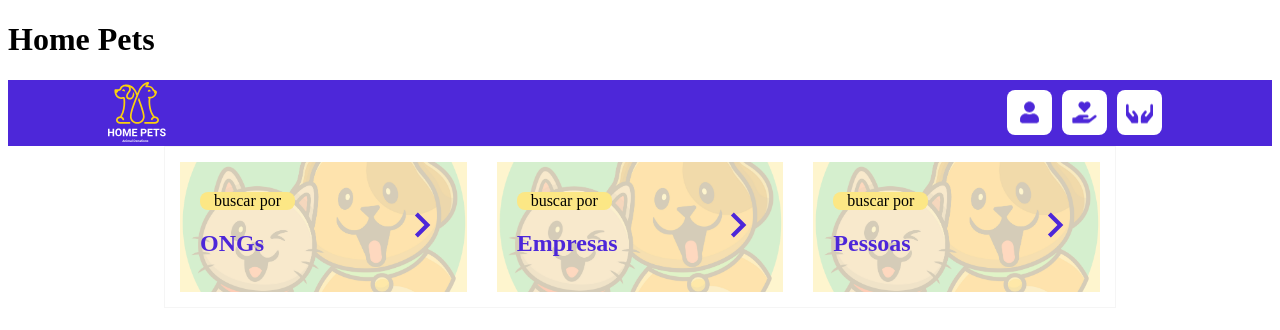
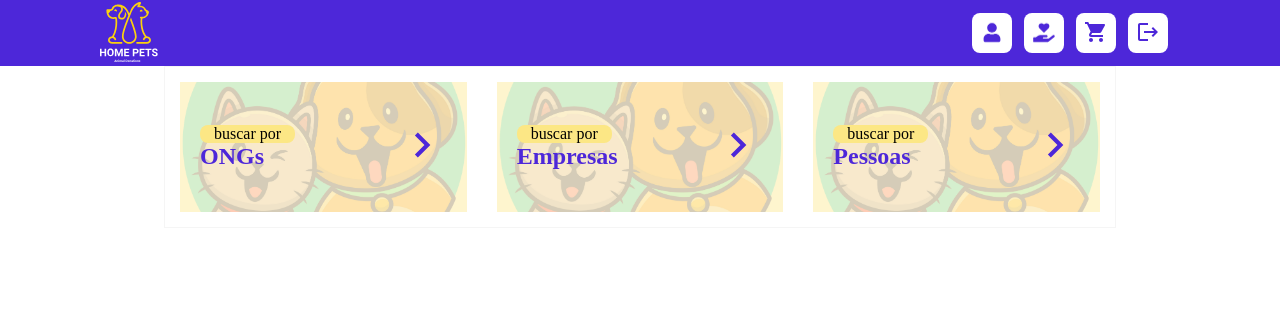
Before and after one commit to Christian-mf25/home-pets-capstone, a React (Create React App) app: page /home in a window 1280 px wide. Shown: the top 330 px of the page. Built offline with nearby package versions, Linux system fonts and the light colour scheme; sample sign-in values are in the browser's storage.

Commit message:
fix: style, inferior menu no at the bottom of the page

```diff
--- a/package.json
+++ b/package.json
@@ -3,11 +3,13 @@
   "version": "0.1.0",
   "private": true,
   "dependencies": {
-    "@emotion/react": "^11.5.0",
-    "@emotion/styled": "^11.3.0",
+    "@emotion/react": "^11.6.0",
+    "@emotion/styled": "^11.6.0",
     "@hookform/resolvers": "^2.8.3",
     "@material-ui/core": "^5.0.0-beta.5",
     "@material-ui/icons": "^4.11.2",
+    "@mui/icons-material": "^5.1.0",
+    "@mui/material": "^5.1.0",
     "@testing-library/jest-dom": "^5.11.4",
     "@testing-library/react": "^11.1.0",
     "@testing-library/user-event": "^12.1.10",
--- a/src/App.js
+++ b/src/App.js
@@ -1,10 +1,12 @@
 import { ToastContainer } from "react-toastify";
 import "react-toastify/dist/ReactToastify.css";
 import Routes from "./Routes";
+import { GlobalStyles } from "./Styles/global";
 
 function App() {
   return (
     <div>
+      <GlobalStyles />
       <ToastContainer
         position="top-right"
         autoClose={2500}
@@ -16,7 +18,7 @@ function App() {
         draggable
         pauseOnHover
       />
-      <h1>Home Pets</h1>
+      {/* <h1>Home Pets</h1> */}
       <Routes />
     </div>
   );
--- a/src/Components/InferiorMenuBar/index.jsx
+++ b/src/Components/InferiorMenuBar/index.jsx
@@ -1,18 +1,32 @@
 import { InferiorContainer } from "./styles";
 import PetRegisterForm from "../PetRegisterForm";
 import { useHistory } from "react-router";
+import ShoppingCartIcon from "@mui/icons-material/ShoppingCart";
+import LogoutIcon from "@mui/icons-material/Logout";
+import { useLogin } from "../../Providers/Login";
 
 const InferiorMenuBar = () => {
   const history = useHistory();
+  const { logOut } = useLogin();
+
   const handleClickProfile = () => {
     history.push("/profile");
+  };
+
+  const handleLogout = () => {
+    logOut();
   };
 
   return (
     <InferiorContainer>
       <button onClick={handleClickProfile} className="icone iconeUm"></button>
       <PetRegisterForm />
-      <button className="icone iconeTres"></button>
+      <button className="icone iconeTres">
+        <ShoppingCartIcon />
+      </button>
+      <button onClick={handleLogout} className="icone iconeTres">
+        <LogoutIcon />
+      </button>
     </InferiorContainer>
   );
 };
--- a/src/Components/InferiorMenuBar/styles.js
+++ b/src/Components/InferiorMenuBar/styles.js
@@ -8,7 +8,9 @@ export const InferiorContainer = styled.div`
   display: flex;
   justify-content: space-evenly;
   align-items: center;
+  position: fixed;
   bottom: 0;
+  width: 100%;
 
   div {
     height: 45px;
@@ -21,8 +23,8 @@ export const InferiorContainer = styled.div`
     background-position: center;
     background-color: transparent;
     border: none;
-    width: 45px;
-    height: 45px;
+    width: 35px;
+    height: 35px;
     border-radius: 8px;
   }
   .icone:hover {
@@ -35,7 +37,8 @@ export const InferiorContainer = styled.div`
   }
 
   .iconeTres {
-    background-image: url(${logo3});
+    background-color: #fff;
+    color: #4d27d9;
     margin-right: 10px;
   }
 
--- a/src/Components/PetRegisterForm/styles.js
+++ b/src/Components/PetRegisterForm/styles.js
@@ -10,9 +10,10 @@ export const StyledPetButton = styled.div`
     background-position: center;
     background-color: transparent;
     border: none;
-    width: 45px;
-    height: 45px;
+    width: 35px;
+    height: 35px;
     border-radius: 8px;
+    margin-top: 5px;
   }
 
   button:hover {
@@ -38,6 +39,8 @@ export const StyledDialog = styled(Dialog)`
       background-color: #4d27d9;
       padding-left: 12px;
       padding-right: 12px;
+      height: 40px;
+      align-items: center;
       color: #fff;
 
       button {
--- a/src/Components/SuperiorMenuBar/index.jsx
+++ b/src/Components/SuperiorMenuBar/index.jsx
@@ -1,8 +1,17 @@
 import { useHistory } from "react-router-dom";
 import PetRegisterForm from "../PetRegisterForm";
 import { SuperiorContainer } from "./styles";
+import MenuIcon from "@mui/icons-material/Menu";
+import * as React from "react";
+import Button from "@mui/material/Button";
+import Menu from "@mui/material/Menu";
+import { MenuItem } from "@material-ui/core";
+import ShoppingCartIcon from "@mui/icons-material/ShoppingCart";
+import LogoutIcon from "@mui/icons-material/Logout";
+import { useLogin } from "../../Providers/Login";
 
 const SuperiorMenuBar = () => {
+  const { logOut } = useLogin();
   const history = useHistory();
 
   const handleclickLogo = () => {
@@ -13,6 +22,10 @@ const SuperiorMenuBar = () => {
     history.push("/profile");
   };
 
+  const handleLogout = () => {
+    logOut();
+  };
+
   return (
     <SuperiorContainer>
       <div className="divLogo">
@@ -21,7 +34,12 @@ const SuperiorMenuBar = () => {
       <div className="menuIcones">
         <button onClick={handleClickProfile} className="icone iconeUm"></button>
         <PetRegisterForm />
-        <button className="icone iconeTres"></button>
+        <button className="icone iconeTres">
+          <ShoppingCartIcon />
+        </button>
+        <button onClick={handleLogout} className="icone iconeTres">
+          <LogoutIcon />
+        </button>
       </div>
     </SuperiorContainer>
   );
--- a/src/Components/SuperiorMenuBar/styles.js
+++ b/src/Components/SuperiorMenuBar/styles.js
@@ -36,12 +36,18 @@ export const SuperiorContainer = styled.div`
       display: flex;
       align-items: center;
       justify-content: space-evenly;
-      width: 165px;
+      width: 210px;
 
       div {
-        margin-right: 10px;
-        width: 45px;
-        height: 45px;
+        margin-right: 9px;
+        width: 40px;
+        height: 40px;
+        margin-bottom: 10px;
+
+        button {
+          width: 40px;
+          height: 40px;
+        }
       }
 
       .icone {
@@ -51,8 +57,8 @@ export const SuperiorContainer = styled.div`
         background-color: transparent;
         border: none;
         border-radius: 8px;
-        width: 45px;
-        height: 45px;
+        width: 40px;
+        height: 40px;
       }
 
       .icone:hover {
@@ -65,7 +71,9 @@ export const SuperiorContainer = styled.div`
       }
 
       .iconeTres {
-        background-image: url(${logo3});
+        color: #4d27d9;
+        background-color: #fff;
+        /* background-image: url(${logo3}); */
         margin-right: 10px;
       }
     }
```
Also changed, not shown: 1 other file (tests, documents, lock files or other folders).
